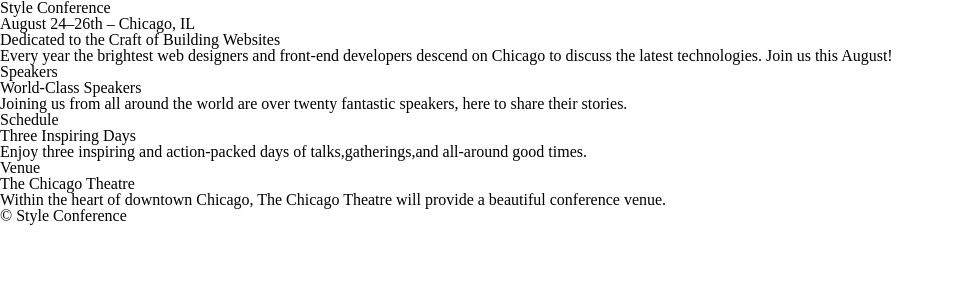
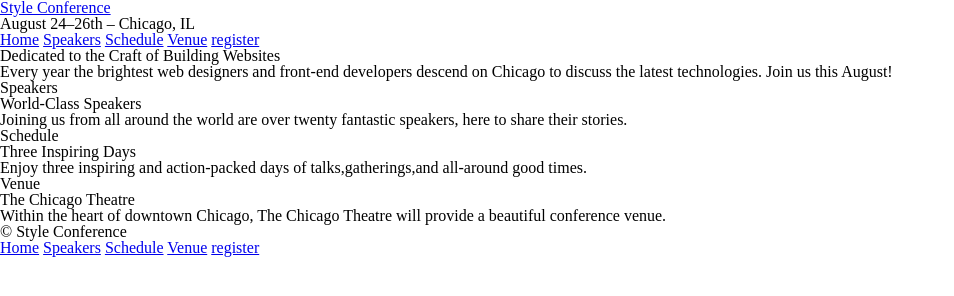
Before and after one commit to Bunny-24/HTML-CSS, a plain HTML site: page style-conference/index.html in a window 1280 px wide. Shown: the whole page, without its empty margins (0-954 px from the left). Drawn offline with Linux system fonts and the light colour scheme.

Commit message:
Add navigation menu in header and footer section

```diff
--- a/style-conference/index.html
+++ b/style-conference/index.html
@@ -7,8 +7,17 @@
     </head>
     <body>
         <header>
-            <h1>Style Conference</h1>
+            <h1>
+                <a href="index.html">Style Conference</a>
+            </h1>
             <h3>August 24&ndash;26th &ndash; Chicago, IL</h3>
+            <nav>
+                <a href="index.html">Home</a>
+                <a href="speakers.html">Speakers</a>
+                <a href="schedule.html">Schedule</a>
+                <a href="venue.html">Venue</a>
+                <a href="register.html">register</a>
+            </nav>
         </header>
 
         <section>
@@ -37,6 +46,13 @@
         </section>
         <footer>
             <small>&copy; Style Conference</small>
+            <nav>
+                <a href="index.html">Home</a>
+                <a href="speakers.html">Speakers</a>
+                <a href="schedule.html">Schedule</a>
+                <a href="venue.html">Venue</a>
+                <a href="register.html">register</a>
+            </nav>
         </footer>
     </body>
 </html>
```
